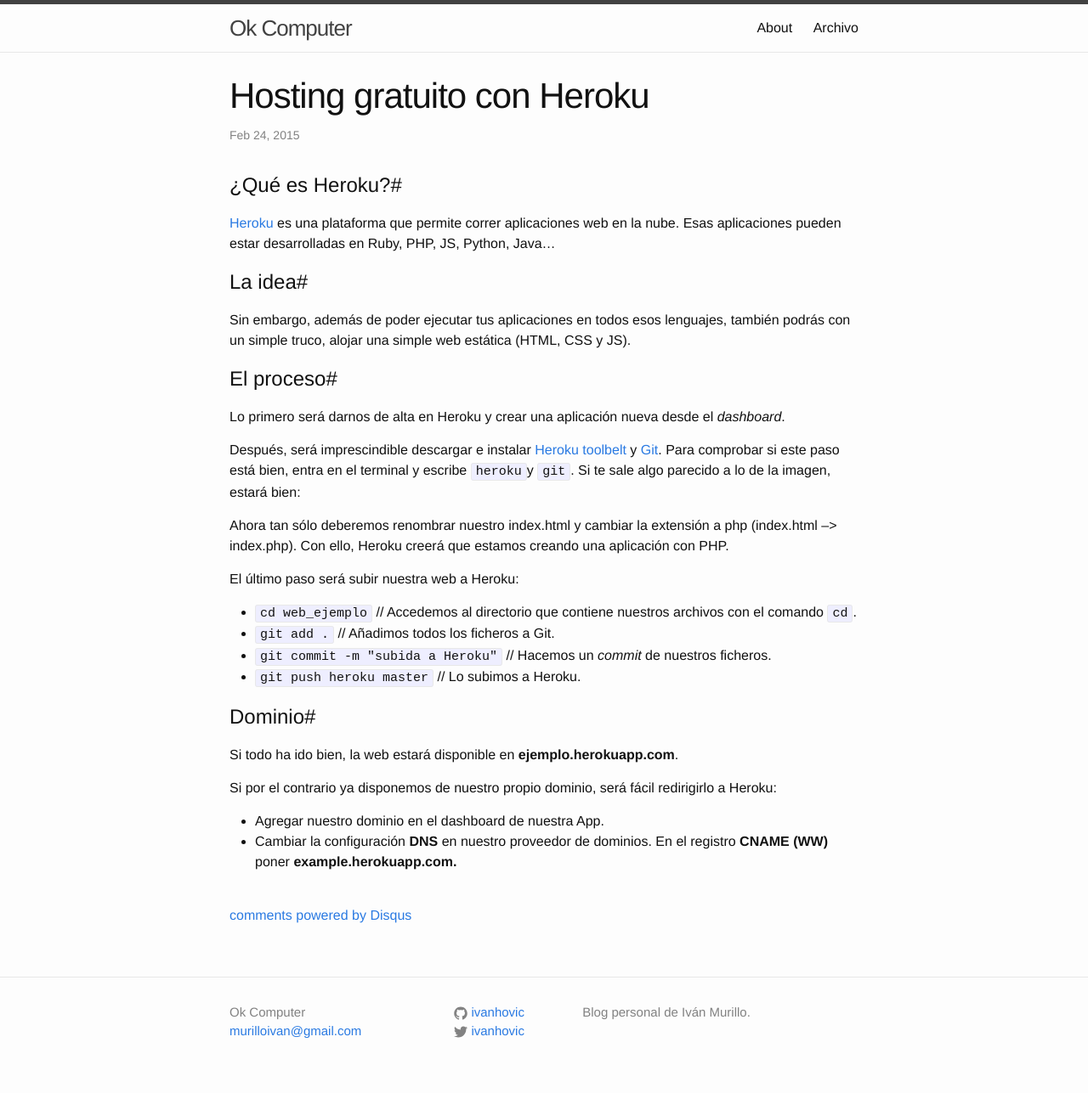
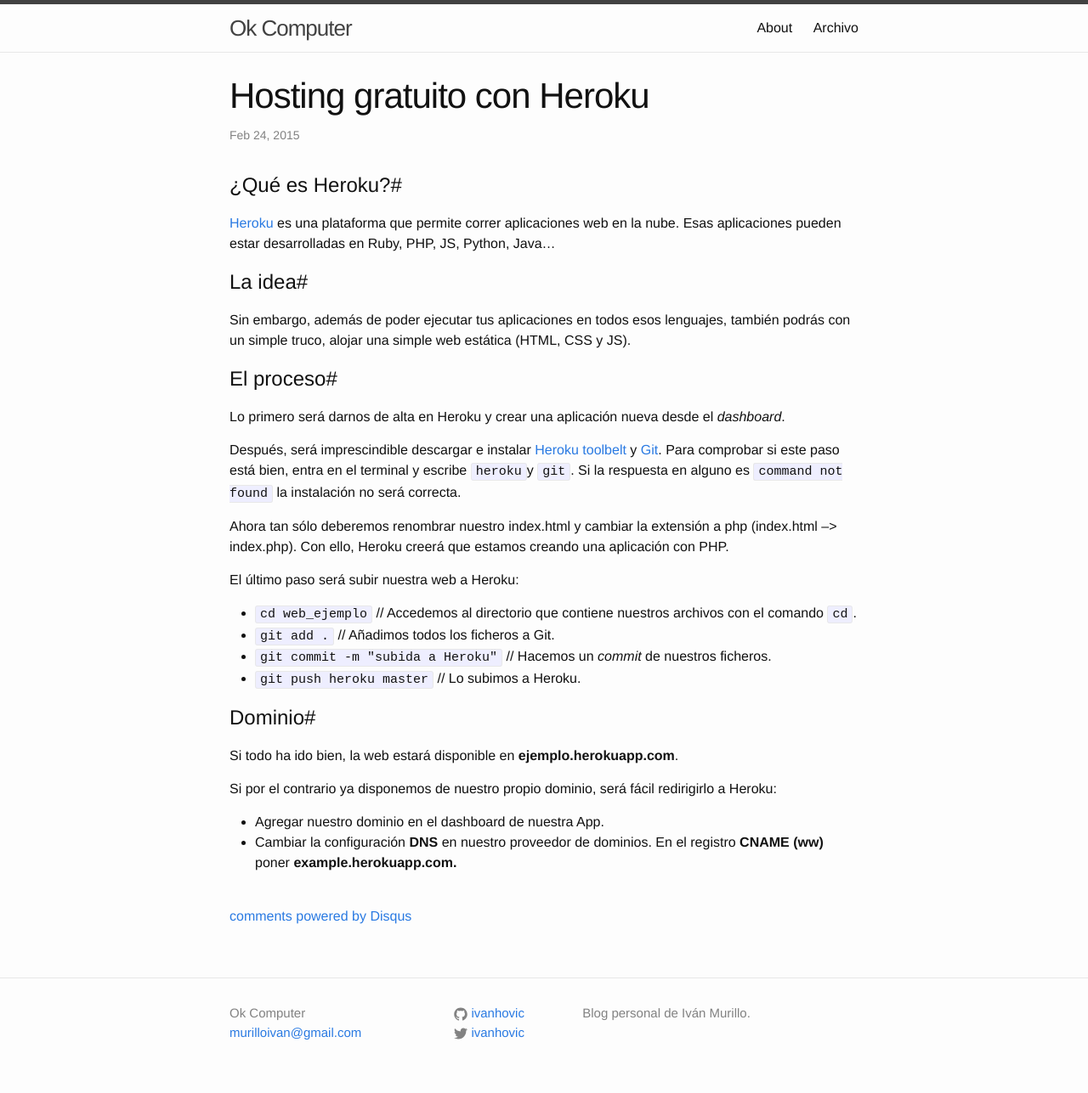
Before and after one commit to ivanhovic/blog, a Jekyll site: the page built from _posts/2015-02-24-Hosting-gratuito-con-Heroku.md, in a window 1280 px wide. Shown: the whole page at 85% size. Built offline with Jekyll 4.4.1, drawn with Linux system fonts in a browser that asks for light colours; comment, search, counter and statistics services are not loaded.

Commit message:
actualización

```diff
--- a/_posts/2015-02-24-Hosting-gratuito-con-Heroku.md
+++ b/_posts/2015-02-24-Hosting-gratuito-con-Heroku.md
@@ -15,7 +15,7 @@ Sin embargo, además de poder ejecutar tus aplicaciones en todos esos lenguajes,
 Lo primero será darnos de alta en Heroku y crear una aplicación nueva desde el *dashboard*.
 
 Después, será imprescindible descargar e instalar [Heroku toolbelt] y [Git].
-Para comprobar si este paso está bien, entra en el terminal y escribe `heroku`y `git`. Si te sale algo parecido a lo de la imagen, estará bien:
+Para comprobar si este paso está bien, entra en el terminal y escribe `heroku`y `git`. Si la respuesta en alguno es `command not found` la instalación no será correcta.
 
 Ahora tan sólo deberemos renombrar nuestro index.html y cambiar la extensión a php (index.html --> index.php). Con ello, Heroku creerá que estamos creando una aplicación con PHP.
 
@@ -31,7 +31,7 @@ Si todo ha ido bien, la web estará disponible en **ejemplo.herokuapp.com**.
 
 Si por el contrario ya disponemos de nuestro propio dominio, será fácil redirigirlo a Heroku:
 - Agregar nuestro dominio en el dashboard de nuestra App.
-- Cambiar la configuración **DNS** en nuestro proveedor de dominios. En el registro **CNAME (WW)** poner **example.herokuapp.com.**
+- Cambiar la configuración **DNS** en nuestro proveedor de dominios. En el registro **CNAME (ww)** poner **example.herokuapp.com.**
 
 
 [Heroku]: http://heroku.com
```
